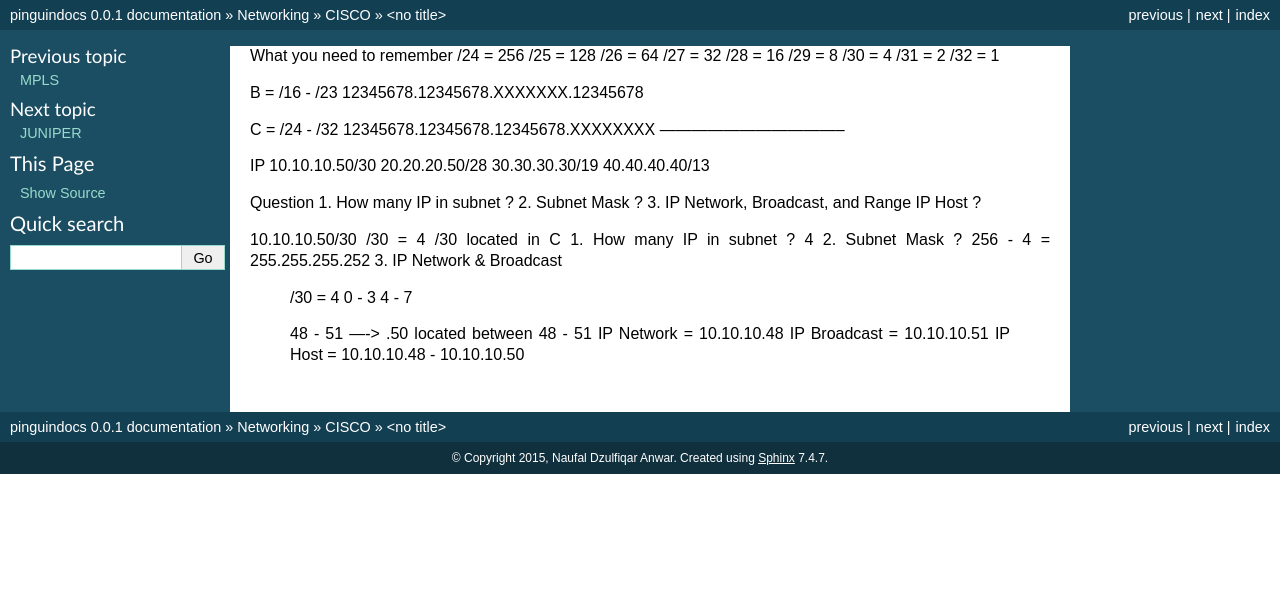
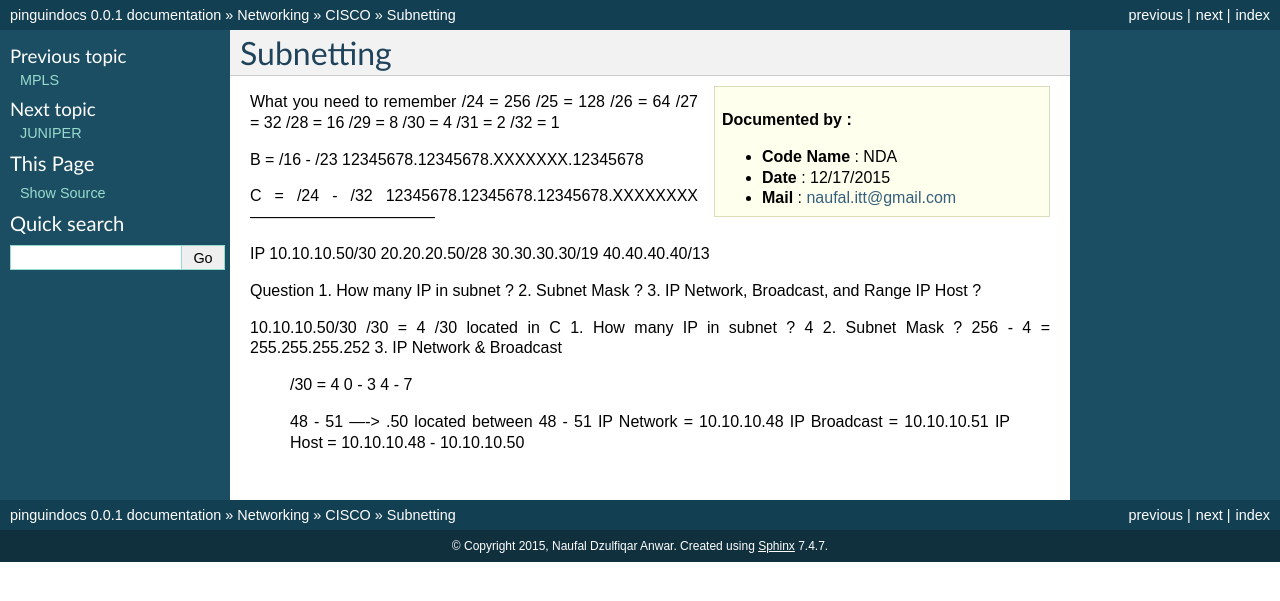
Before and after one commit to ijulele/pinguindocs, a Sphinx documentation site: the page built from docs/source/subnetting.rst, in a window 1280 px wide. Shown: the top 601 px of the page. Built offline with Sphinx 7.4.7, drawn with Linux system fonts in a browser that asks for light colours.

Commit message:
Update subnetting.rst

```diff
--- a/docs/source/subnetting.rst
+++ b/docs/source/subnetting.rst
@@ -1,3 +1,13 @@
+Subnetting
+==========
+
+.. sidebar:: Documented by :
+
+     * **Code Name**    : NDA
+     * **Date** 	: 12/17/2015
+     * **Mail** 	: naufal.itt@gmail.com
+
+
 What you need to remember
 /24 = 256
 /25 = 128
```
